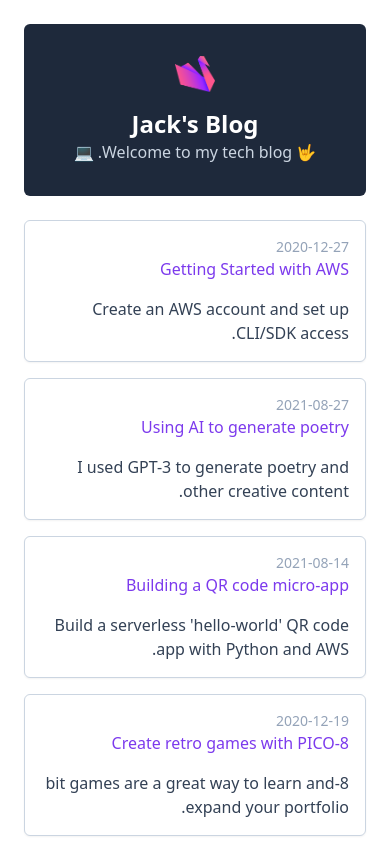
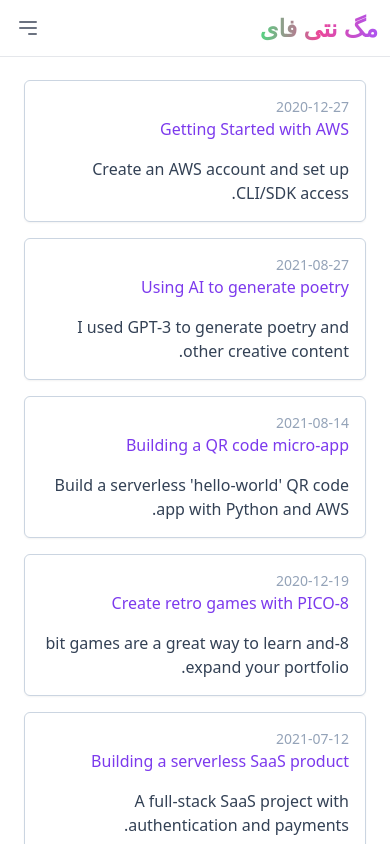
Before and after one commit to homayunmmdy/Magnitify, a Next.js app: page / in a window 390 px wide. Shown: the top 844 px of the page. Built offline with nearby package versions, Linux system fonts and the light colour scheme.

Commit message:
Adding header

```diff
--- /dev/null
+++ b/app/components/NavBar.tsx
@@ -0,0 +1,145 @@
+"use client";
+import Link from "next/link";
+import React, { useState } from "react";
+import SiteConfig from "../../config/site";
+
+const NavBar = () => {
+  const [isOpen, setIsOpen] = useState(false);
+
+  const toggleMenu = () => {
+    setIsOpen(!isOpen);
+  };
+  return (
+    <div>
+      <nav className="bg-transparent border-b border-gray-200 z-30 fixed top-0 w-full backdrop-blur flex-none transition-colors duration-500 supports-backdrop-blur:bg-background-light/60 dark:bg-transparent">
+        <div className="max-w-screen-xl flex flex-wrap items-center justify-between mx-auto p-2">
+          <Link href="/" className="flex items-center">
+            <span className="flex items-center  hover:no-underline font-bold text-2xl ">
+              <span className="p-1 bg-clip-text text-transparent bg-gradient-to-r from-green-400 via-pink-500 to-purple-500">
+              {SiteConfig.siteName}
+              </span>
+            </span>
+          </Link>
+          <div className="flex md:hidden">
+            <button
+              data-collapse-toggle="navbar-search z-50"
+              type="button"
+              className="inline-flex items-center p-2 w-10 h-10 justify-center text-sm text-gray-500 rounded-lg md:hidden hover:bg-gray-100 focus:outline-none focus:ring-2 focus:ring-gray-200 "
+              aria-expanded="false"
+              onClick={toggleMenu}
+            >
+              <span className="sr-only">Open main menu</span>
+              <svg
+                className="h-6 w-6"
+                xmlns="http://www.w3.org/2000/svg"
+                fill="none"
+                viewBox="0 0 24 24"
+                stroke="currentColor"
+              >
+                {isOpen ? (
+                  <path
+                    strokeLinecap="round"
+                    strokeLinejoin="round"
+                    strokeWidth={2}
+                    d="M6 18L18 6M6 6l12 12"
+                  />
+                ) : (
+                  <path
+                    strokeLinecap="round"
+                    strokeLinejoin="round"
+                    strokeWidth={2}
+                    d="M4 6h16M4 12h16m-7 6h7"
+                  />
+                )}
+              </svg>
+            </button>
+            {isOpen && (
+              <div className="md:hidden fixed inset-0 bg-black/20 backdrop-blur-sm dark:bg-slate-900/80 z-40">
+                <div className="fixed top-4 right-4 w-full max-w-xs bg-white rounded-lg shadow-lg p-6 text-base font-semibold text-slate-900 dark:bg-slate-800 dark:text-slate-400 dark:highlight-white/5">
+                  <button
+                    onClick={toggleMenu}
+                    type="button"
+                    className="absolute top-5 right-5 w-8 h-8 flex items-center justify-center text-slate-500 hover:text-slate-600 dark:text-slate-400 dark:hover:text-slate-300"
+                  >
+                    <span className="sr-only">Close navigation</span>
+                    <svg
+                      viewBox="0 0 10 10"
+                      className="w-2.5 h-2.5 overflow-visible"
+                      aria-hidden="true"
+                    >
+                      <path
+                        d="M0 0L10 10M10 0L0 10"
+                        fill="none"
+                        stroke="currentColor"
+                        stroke-width="2"
+                        stroke-linecap="round"
+                      ></path>
+                    </svg>
+                  </button>
+                  <ul className="px-2 pt-2 pb-3 space-y-1 sm:px-3">
+                    {SiteConfig.nav.map(item => (
+                      <li key={item.id}>
+                      <Link
+                        href={`${item.href}`}
+                        className="text-gray-500 hover:text-blue-700 block px-3 py-2 rounded-md text-base font-medium"
+                        aria-current="page"
+                      >
+                        {item.name}
+                      </Link>
+                    </li>
+                    ))}
+                  </ul>
+                </div>
+              </div>
+            )}
+          </div>
+          <div
+            className="items-center justify-between hidden w-full md:flex md:w-auto md:order-1"
+            id="navbar-search"
+          >
+            <div className="relative mt-3 md:hidden">
+              <div className="absolute inset-y-0 left-0 flex items-center pl-3 pointer-events-none">
+                <svg
+                  className="w-4 h-4 text-gray-500"
+                  aria-hidden="true"
+                  xmlns="http://www.w3.org/2000/svg"
+                  fill="none"
+                  viewBox="0 0 20 20"
+                >
+                  <path
+                    stroke="currentColor"
+                    strokeLinecap="round"
+                    strokeLinejoin="round"
+                    strokeWidth="2"
+                    d="m19 19-4-4m0-7A7 7 0 1 1 1 8a7 7 0 0 1 14 0Z"
+                  />
+                </svg>
+              </div>
+              <input
+                type="text"
+                id="search-navbar"
+                className="block w-full p-2 pl-10 text-sm text-gray-900 border border-gray-300 rounded-lg bg-gray-50  focus:ring-blue-500 focus:border-blue-500 "
+                placeholder="Search..."
+              />
+            </div>
+            <ul className="flex flex-col p-4 md:p-0 mt-4 font-medium border border-gray-100 rounded-lg bg-transparent md:flex-row md:space-x-8 md:mt-0 md:border-0   ">
+              {SiteConfig.nav.map(item => (
+                      <li key={item.id}>
+                      <Link
+                        href={`${item.href}`}
+                        className="block py-2 pl-3 pr-4 text-gray-500 hover:text-blue-700  rounded md:bg-transparent md:text-blue-700 md:p-0 "
+                        aria-current="page"
+                      >
+                        {item.name}
+                      </Link>
+                    </li>
+                    ))}
+            </ul>
+          </div>
+        </div>
+      </nav>
+    </div>
+  );
+};
+
+export default NavBar;
--- a/app/head.tsx
+++ /dev/null
@@ -1,9 +0,0 @@
-export default function Head() {
-  return (
-    <>
-      <title>Jack's Blog</title>
-      <meta content="width=device-width, initial-scale=1" name="viewport" />
-      <link rel="icon" href="/favicon.ico" />
-    </>
-  );
-}
--- a/app/layout.tsx
+++ b/app/layout.tsx
@@ -1,6 +1,7 @@
 import Image from "next/image";
 import Link from "next/link";
 import "../styles/globals.css";
+import NavBar from "./components/NavBar";
 
 export default function RootLayout({
   children,
@@ -8,20 +9,7 @@ export default function RootLayout({
   children: React.ReactNode;
 }) {
   const header = (
-    <header>
-      <div className="text-center bg-slate-800 p-8 my-6 rounded-md">
-        <Image
-          src="/logo.png"
-          width={40}
-          height={40}
-          className="mx-auto"
-          alt={"logo"}
-        />
-        <Link href="/">
-          <h1 className="text-2xl text-white font-bold mt-4">Jack's Blog</h1>
-        </Link>
-        <p className="text-slate-300">🤟 Welcome to my tech blog. 💻</p>
-      </div>
+    <>
       <script
           dangerouslySetInnerHTML={{
             __html: `
@@ -29,7 +17,7 @@ export default function RootLayout({
             `,
           }}
         />
-    </header>
+    </>
   );
 
   const footer = (
@@ -43,6 +31,7 @@ export default function RootLayout({
   return (
     <html dir="rtl" lang="fa">
       <head />
+      <NavBar />
       <body>
         <div className="mx-auto  max-w-2xl px-6">
           {header}
--- a/app/page.tsx
+++ b/app/page.tsx
@@ -8,7 +8,7 @@ const HomePage = () => {
   ));
 
   return (
-    <div className="grid grid-cols-1 md:grid-cols-2 gap-4">{postPreviews}</div>
+    <div className="grid grid-cols-1 md:grid-cols-2 gap-4 mt-20">{postPreviews}</div>
   );
 };
 
--- /dev/null
+++ b/config/site.ts
@@ -0,0 +1,22 @@
+export interface NavType {
+    id: number;
+    name : string;
+    href : string;
+  }
+export interface SiteConfigType {
+  siteName: string;
+  nav : NavType[];
+}
+
+const SiteConfig: SiteConfigType = {
+  siteName: "مگ نتی فای",
+  nav : [
+    {
+        id : 1,
+        name : "صحفه نخست",
+        href:"/"
+    }
+  ]
+};
+
+export default SiteConfig;
```
